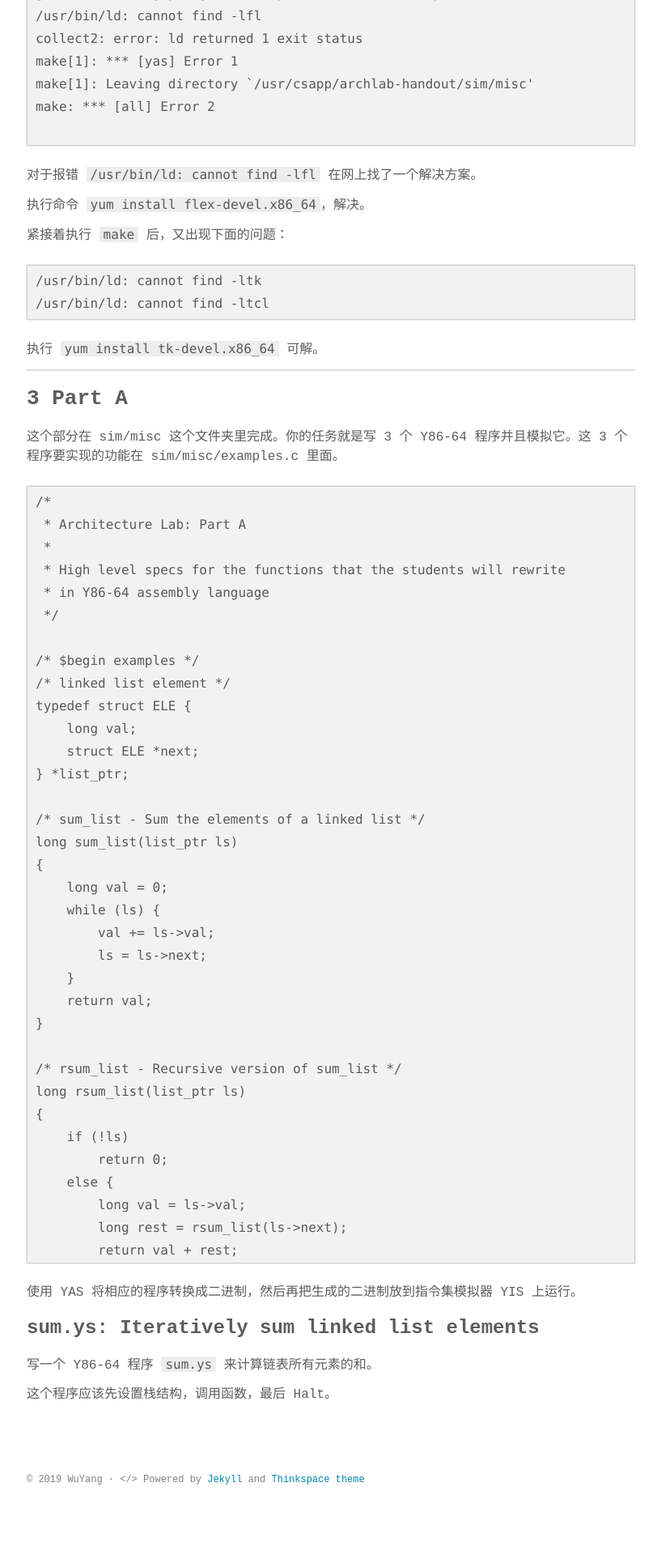
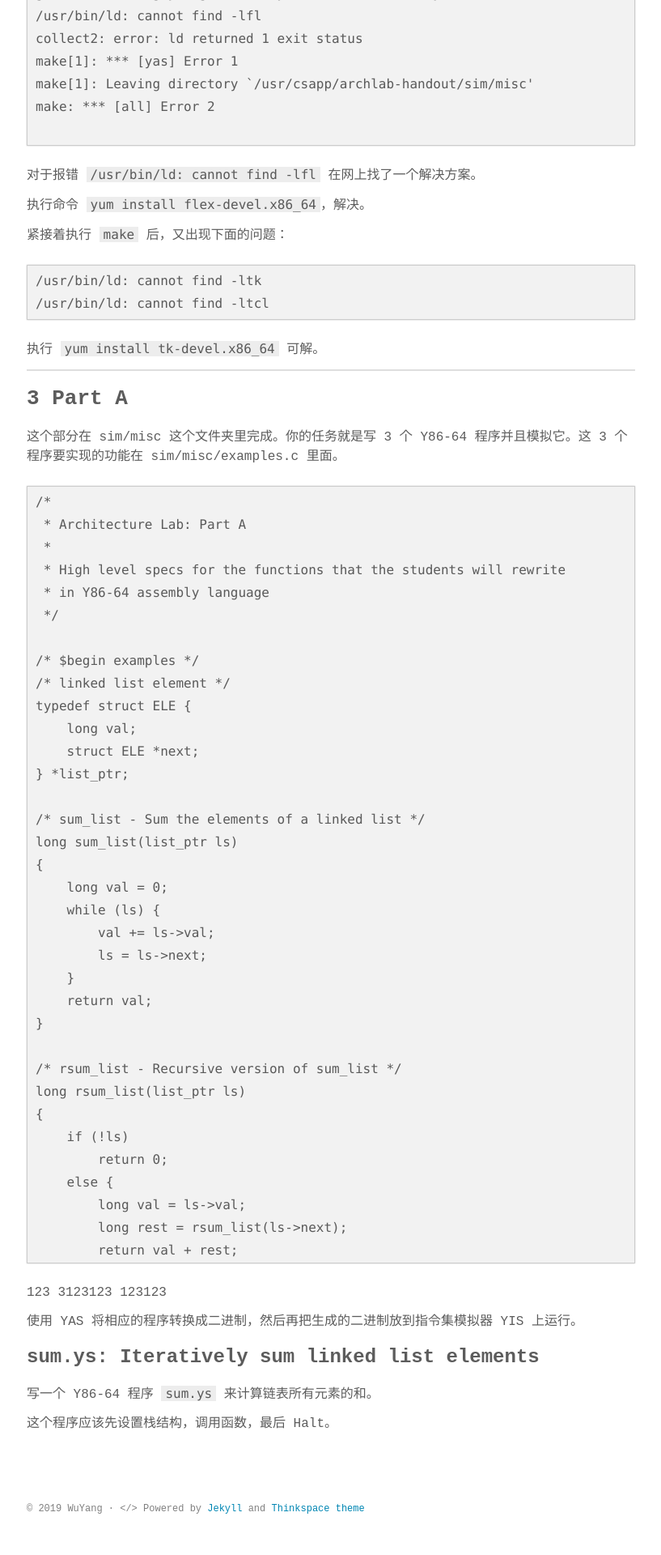
Before and after one commit to drivebyer/old-blog-theme, a Jekyll site: the page built from _posts/2019-01-20-深入理解计算机系统-Architecture-Lab-实验报告.md, in a window 1280 px wide. Shown: the part 1191-3111 px from the top of the page at 81% size, without its empty margins (231-1048 px from the left). Built offline with Jekyll 4.4.1, drawn with Linux system fonts in a browser that asks for light colours; some web fonts are replaced; before the commit the page ends 3075 px from its top, so only the background shows below that.

Commit message:
Update 2019-01-20-深入理解计算机系统-Architecture-Lab-实验报告.md

````diff
--- a/_posts/2019-01-20-深入理解计算机系统-Architecture-Lab-实验报告.md
+++ b/_posts/2019-01-20-深入理解计算机系统-Architecture-Lab-实验报告.md
@@ -127,6 +127,9 @@ long copy_block(long *src, long *dest, long len)
 /* $end examples */
 
 ```
+123
+3123123
+123123
 
 使用 YAS 将相应的程序转换成二进制，然后再把生成的二进制放到指令集模拟器 YIS 上运行。
 
````
